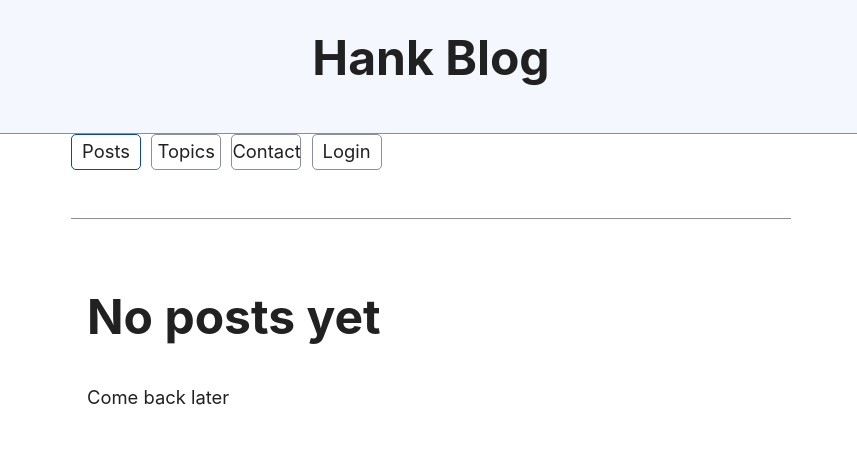
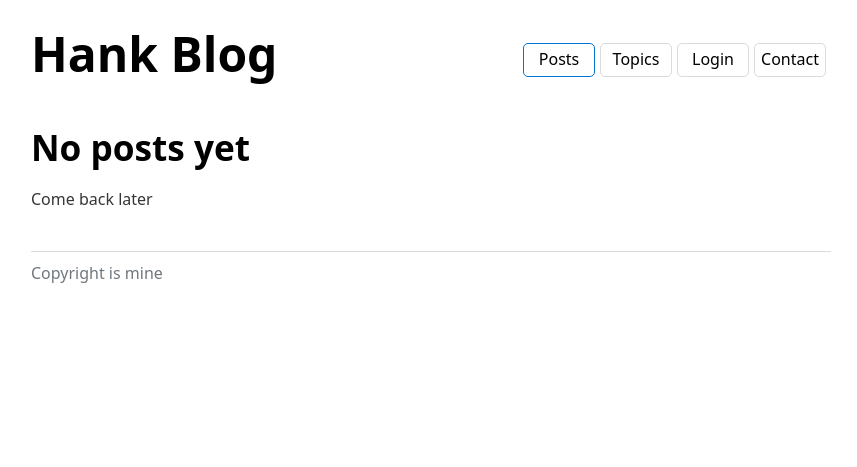
Before and after one commit to YesSeri/djangoblog, a Django app: page / in a window 1280 px wide. Shown: the top 467 px of the page, without its empty margins (209-1066 px from the left). Run offline with Django 4.2, Linux system fonts and the light colour scheme; data that the repository does not hold is empty; some libraries are stand-ins or nearby versions.

Commit message:
almost perfect css

```diff
--- a/mysite/blog/templates/base_generic.html
+++ b/mysite/blog/templates/base_generic.html
@@ -7,24 +7,27 @@
         <meta http-equiv="X-UA-Compatible" content="ie=edge">
         <title>HTML 5 Boilerplate</title>
         <link rel="shortcut icon" href="{%  static 'favicon.ico' %}">
-        <link rel="stylesheet" href="https://unpkg.com/simpledotcss@2.0.5/simple.css">
+        <!-- <link rel="stylesheet" href="https://unpkg.com/simpledotcss@2.0.5/simple.css"> -->
+		<link rel="stylesheet" href="https://cdn.jsdelivr.net/npm/water.css@2/out/water.css">
         <link rel="stylesheet"
               type="text/css"
               href="{% static './css/style.css' %}">
     </head>
     <body>
         <header>
-            <h1>Hank Blog</h1>
-        </header>
-        <nav>
+			<nav class="nav">
+				<h1 class="logo">Hank Blog</h1>
+				<div class="nav-links">
 					<a class="nav-item {% if request.path == '/' or 'posts' in request.path %} active{% endif %}"
 					href="{% url 'posts' %}">Posts</a>
 					<a class="nav-item {% if request.path == '/topics' %} active{% endif %}"
 					href="{% url 'topics' %}">Topics</a>
+					<a class="nav-item" href="/admin">Login</a>
 					<a class="nav-item {% if request.path == '/contact' %} active{% endif %}"
 					href="{% url 'contact' %}">Contact</a>
-            <a class="nav-item" href="/admin">Login</a>
+				</div>
 			</nav>
+        </header>
         <section>
             {% block content %}{% endblock %}
             {% block pagination %}
--- a/mysite/blog/templates/blog/post_detail.html
+++ b/mysite/blog/templates/blog/post_detail.html
@@ -2,7 +2,7 @@
 {% load markdown_extras %}
 {% block content %}
     <div>
-        <h2>{{ post.title }}</h2>
+        <h1>{{ post.title }}</h1>
         <p>
             {{ post.content | markdown | safe }}
         </p>
--- a/mysite/static/css/style.css
+++ b/mysite/static/css/style.css
@@ -1,6 +1,6 @@
 .nav-item {
 	border: solid 1px var(--border);
-	color: var(--text);
+	color: var(--text-bright);
 	border-radius: 5px;
 	padding: 7px 0 9px 0;
 	margin-right: 5px;
@@ -12,12 +12,33 @@
 }
 
 .nav-item.active, .nav-item:hover {
-	border: solid 1px var(--accent);
-	color: var(--text);
+	border: solid 1px var(--links);
+	color: var(--text-bright);
 }
 
 .nav-item:hover {
-	color: var(--accent);
+	color: var(--links);
+}
+
+
+.nav {
+	display: flex;
+	justify-content: space-between;
+}
+
+@media only screen and (max-width: 600px) {
+	.nav {
+		flex-direction: column;
+	}
+
+	.nav-links {
+		margin-bottom: -12px;
+	}
+}
+
+.nav-links {
+	display: flex;
+	align-items: center;
 }
 
 .pagination {
@@ -42,3 +63,9 @@
 	border: solid 1px var(--border);
 	border-radius: 5px;
 }
+
+.logo {
+	font-size: 3em;
+	margin-top: 0;
+
+}
```
Lines whose indentation alone changed are shown as unchanged.
